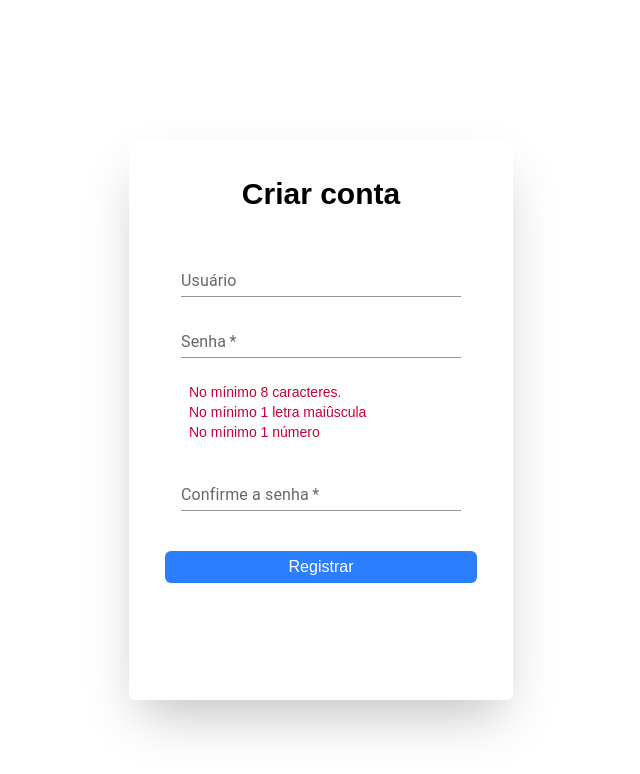
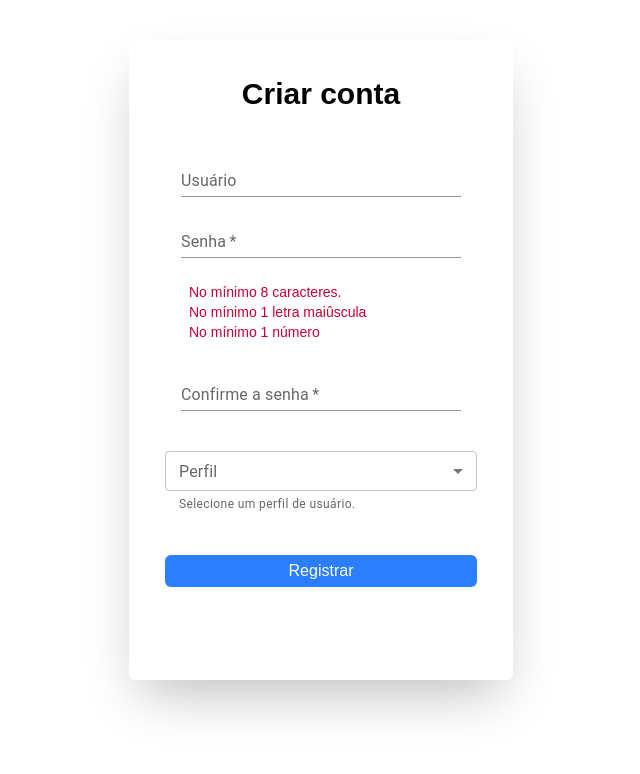
Before and after one commit to bacelete/projeto-estoque-java, a Next.js app in the folder frontend/estoque/: page /auth/register in a window 1280 px wide. Shown: the top 774 px of the page, without its empty margins (319-959 px from the left). Built offline with nearby package versions, Linux system fonts and the light colour scheme.

Commit message:
+customizacao: select button + margin top

```diff
--- a/frontend/estoque/src/app/auth/register/page.js
+++ b/frontend/estoque/src/app/auth/register/page.js
@@ -1,7 +1,13 @@
 'use client'
 import Alert from '@mui/material/Alert';
-import { Snackbar, TextField, InputAdornment } from "@mui/material";
+import { Snackbar, TextField } from "@mui/material";
 import { useState } from 'react';
+import Select from '@mui/material/Select';
+import MenuItem from '@mui/material/MenuItem';
+import FormControl from '@mui/material/FormControl';
+import FormHelperText from '@mui/material/FormHelperText';
+import InputLabel from '@mui/material/InputLabel';
+
 
 export default function Registrar() {
     const [password, setPassword] = useState('');
@@ -17,6 +23,12 @@ export default function Registrar() {
 
     const [username, setUsername] = useState('');
     const [userNameError, setUsernameError] = useState({ username: false });
+
+    const [role, setRole] = useState('');
+
+    const handleChange = (event) => {
+        setRole(event.target.value);
+    };
 
     const checkValidity = (data) => {
         setValidLength(data.length >= 8);
@@ -68,7 +80,7 @@ export default function Registrar() {
                     </Alert>
                 </Snackbar>
                 <form
-                    className="text-black flex flex-col gap-4 max-w-sm mx-auto my-35 p-9 bg-white rounded-md shadow-2xl h-[35rem]"
+                    className="text-black flex flex-col gap-4 max-w-sm mx-auto my-10 p-9 bg-white rounded-md shadow-2xl h-[40rem]"
                     method="POST">
                     <span className="text-3xl text-center font-bold">Criar conta</span>
                     <div className="grid grid-cols w-full gap-4 my-2 p-4 mx-auto">
@@ -114,9 +126,23 @@ export default function Registrar() {
                             required
                         />
                     </div>
+                    <FormControl sx={{ minWidth: 120 }} size='small'>
+                        <InputLabel id="demo-simple-select-helper-label">Perfil</InputLabel>
+                        <Select
+                            labelId="demo-simple-select-filled-label"
+                            id="demo-simple-select-filled"
+                            onChange={handleChange}
+                            value={role}
+                            label="Perfil"
+                        >
+                            <MenuItem value={'ADMIN'}>ADMIN</MenuItem>
+                            <MenuItem value={'USER'}>USER</MenuItem>
+                        </Select>
+                        <FormHelperText>Selecione um perfil de usuário.</FormHelperText>
+                    </FormControl>
                     <button
                         onClick={handleSubmit}
-                        className="bg-blue-500 cursor-pointer rounded-md p-1 transition delay-150 duration-300 ease-in-out hover:-translate-y-1 hover:scale-110 hover:bg-indigo-800 text-white">
+                        className="bg-blue-500 mt-6 cursor-pointer rounded-md p-1 transition delay-150 duration-300 ease-in-out hover:-translate-y-1 hover:scale-110 hover:bg-indigo-800 text-white">
                         Registrar
                     </button>
                 </form>
```
